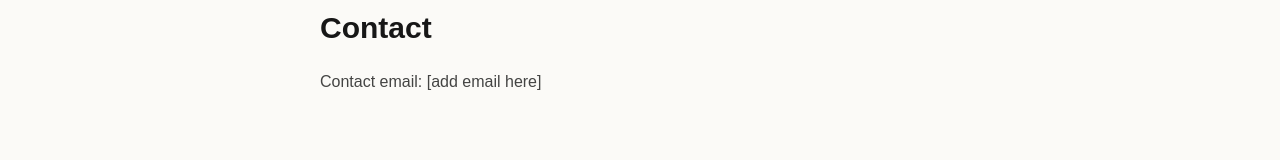
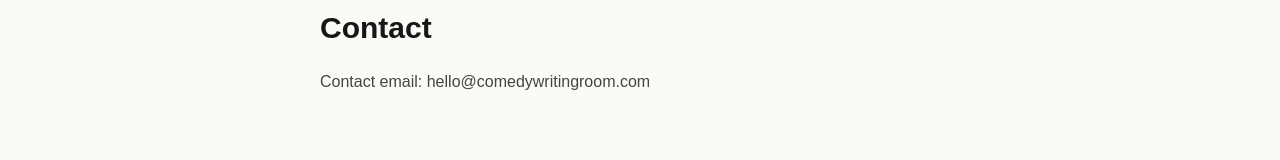
Before and after one commit to RahulNimmagadda/comedy-writing-room-website, a Next.js app: page /contact in a window 1280 px wide. Shown: the part 172-332 px from the top of the page. Built offline with nearby package versions, Linux system fonts and the light colour scheme.

Commit message:
Update contact email to hello@comedywritingroom.com

```diff
--- a/app/contact/page.tsx
+++ b/app/contact/page.tsx
@@ -5,7 +5,8 @@ export default function ContactPage() {
 
       <div className="text-base opacity-80">
         <p>
-          Contact email: <span className="font-medium">[add email here]</span>
+          Contact email:{" "}
+          <span className="font-medium">hello@comedywritingroom.com</span>
         </p>
       </div>
     </main>
```
